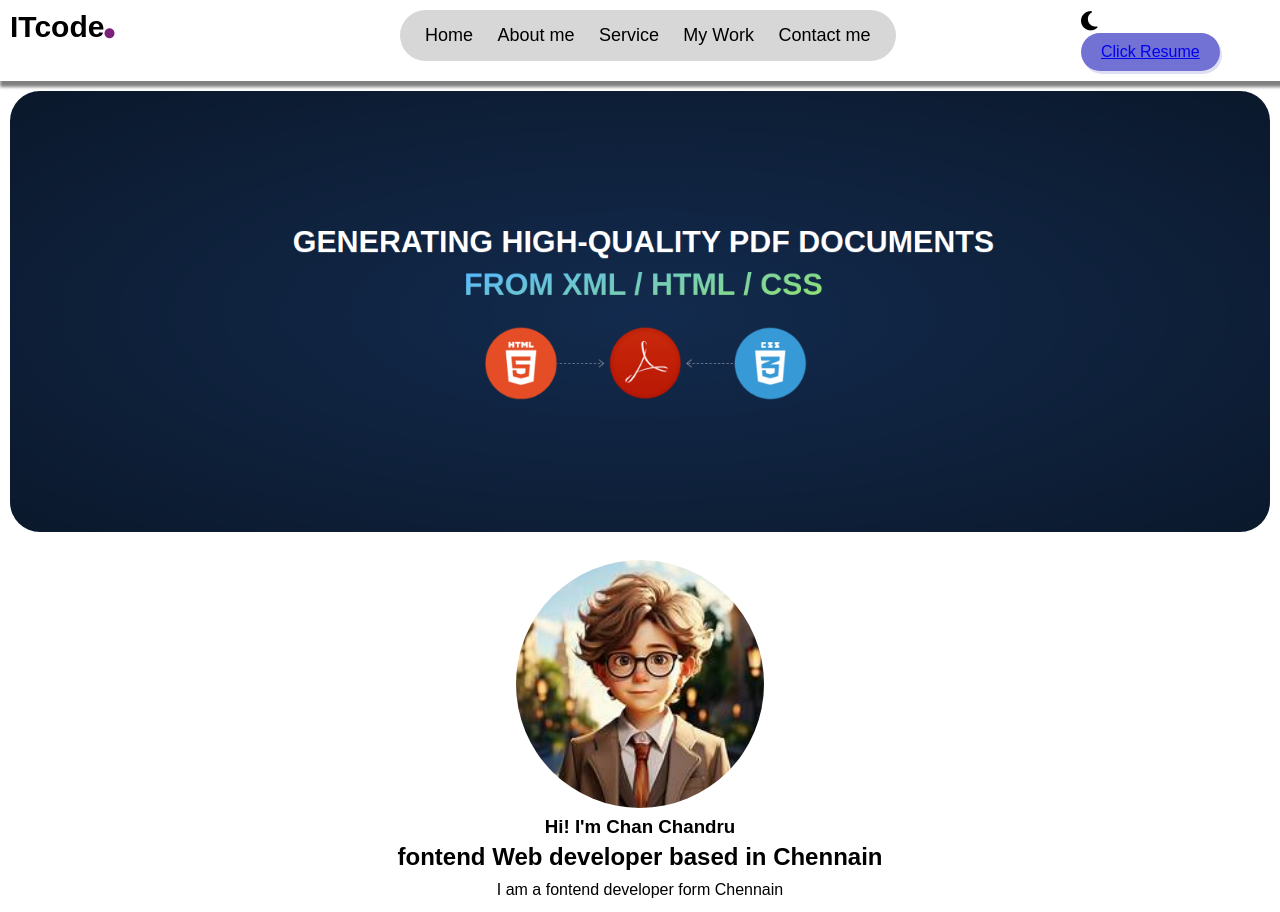
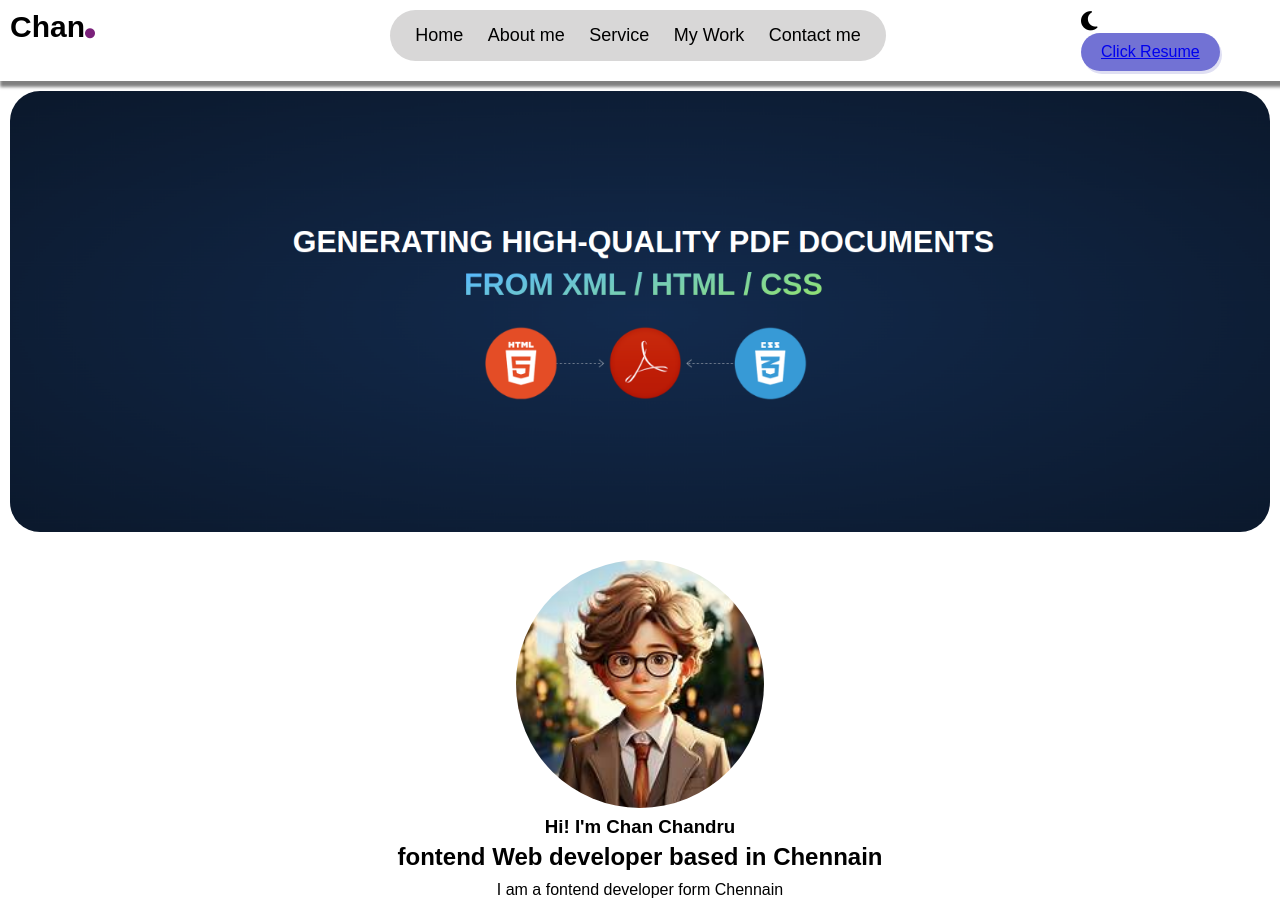
Before and after one commit to chansanjai/Portfolio_chandru, a plain HTML site: page index.html in a window 1280 px wide. Shown: the top 912 px of the page. Drawn offline with Linux system fonts and the light colour scheme.

Commit message:
twochange

```diff
--- a/index.html
+++ b/index.html
@@ -13,7 +13,7 @@
     <!-- nav-bar -->
      <div class="nav-bar" id="nav-bar-black">
        <div class="nav-1">
-        ITcode<i class="fa-solid fa-circle"></i>
+        Chan<i class="fa-solid fa-circle"></i>
        </div>
        <div class="nav-2">
         <div class="link" id="bor">
```
